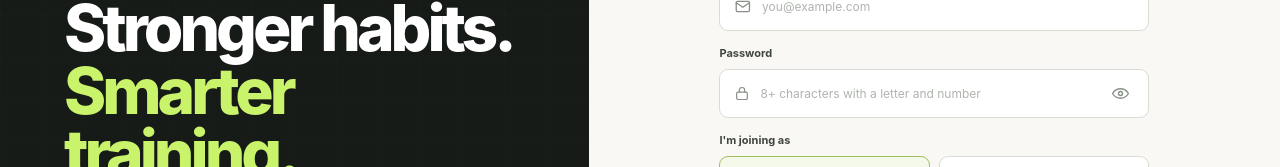
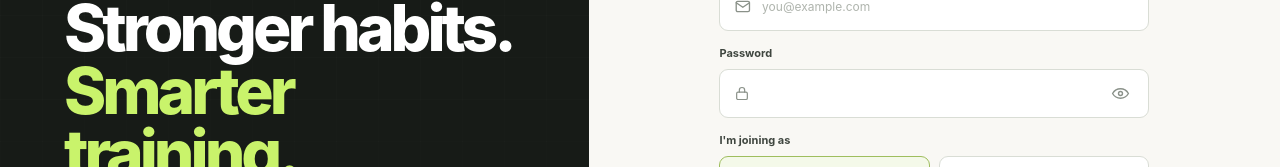
Before and after one commit to aghrabooti/KooGYMaa, a Next.js app: page /register in a window 1280 px wide. Shown: the part 447-614 px from the top of the page. Built offline with nearby package versions, Linux system fonts and the light colour scheme.

Commit message:
fix: password format

```diff
--- a/app/register/page.tsx
+++ b/app/register/page.tsx
@@ -91,8 +91,7 @@ export default function RegisterPage() {
               maxLength={72}
               minLength={8}
               onChange={(event) => setPassword(event.target.value)}
-              pattern="(?=.*[A-Za-z])(?=.*\\d).{8,72}"
-              placeholder="8+ characters with a letter and number"
+              pattern="(?=.*[A-Za-z])(?=.*\d).{8,72}"
               required
               title="Use 8–72 characters with at least one letter and one number"
               type={showPassword ? "text" : "password"}
```
Also changed, not shown: 1 other file (tests, documents, lock files or other folders).
